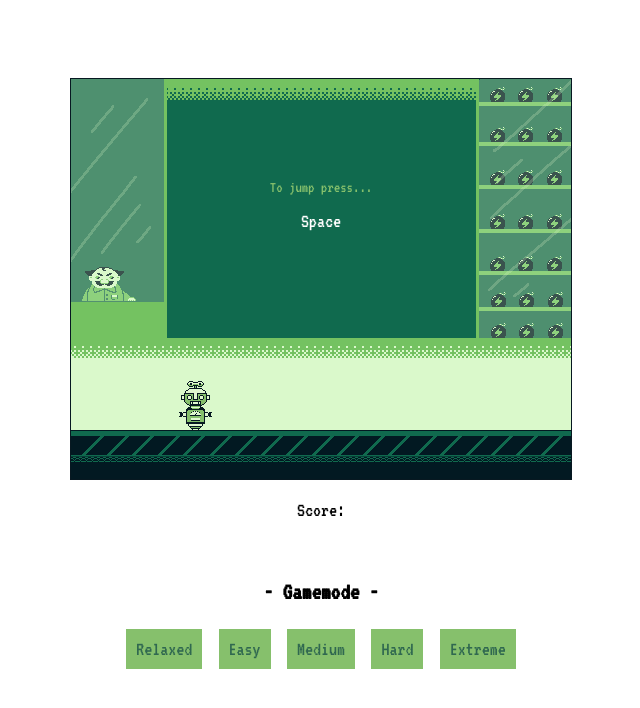
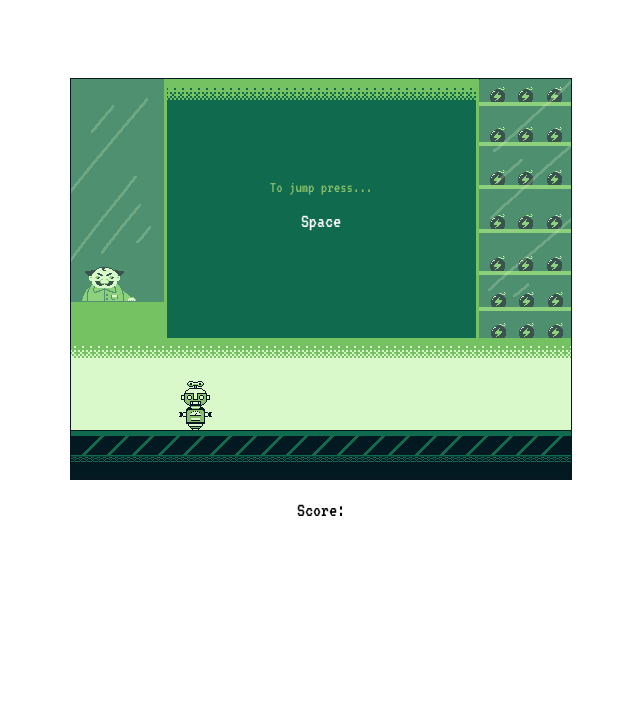
Before and after one commit to LeilaBouk/SBGameDemo, a plain HTML site: page index.html in a window 1280 px wide. Shown: the part 92-800 px from the top of the page, without its empty margins (319-959 px from the left). Drawn offline with Linux system fonts and the light colour scheme.

Commit message:
temporarily removed some elements

```diff
--- a/index.html
+++ b/index.html
@@ -30,7 +30,7 @@
     <p id="score">Score: <span id="scoreSpan"></span></p>
 </div>
 
-<div class="settings">
+<!-- <div class="settings">
     <h2>- Gamemode -</h2>
         <div class="btns">
             <button>Relaxed</button>
@@ -39,7 +39,7 @@
             <button>Hard</button>
             <button>Extreme</button>
         </div>
-</div>
+</div> -->
 
 </body>
 <script src="js/script.js"></script>
```
